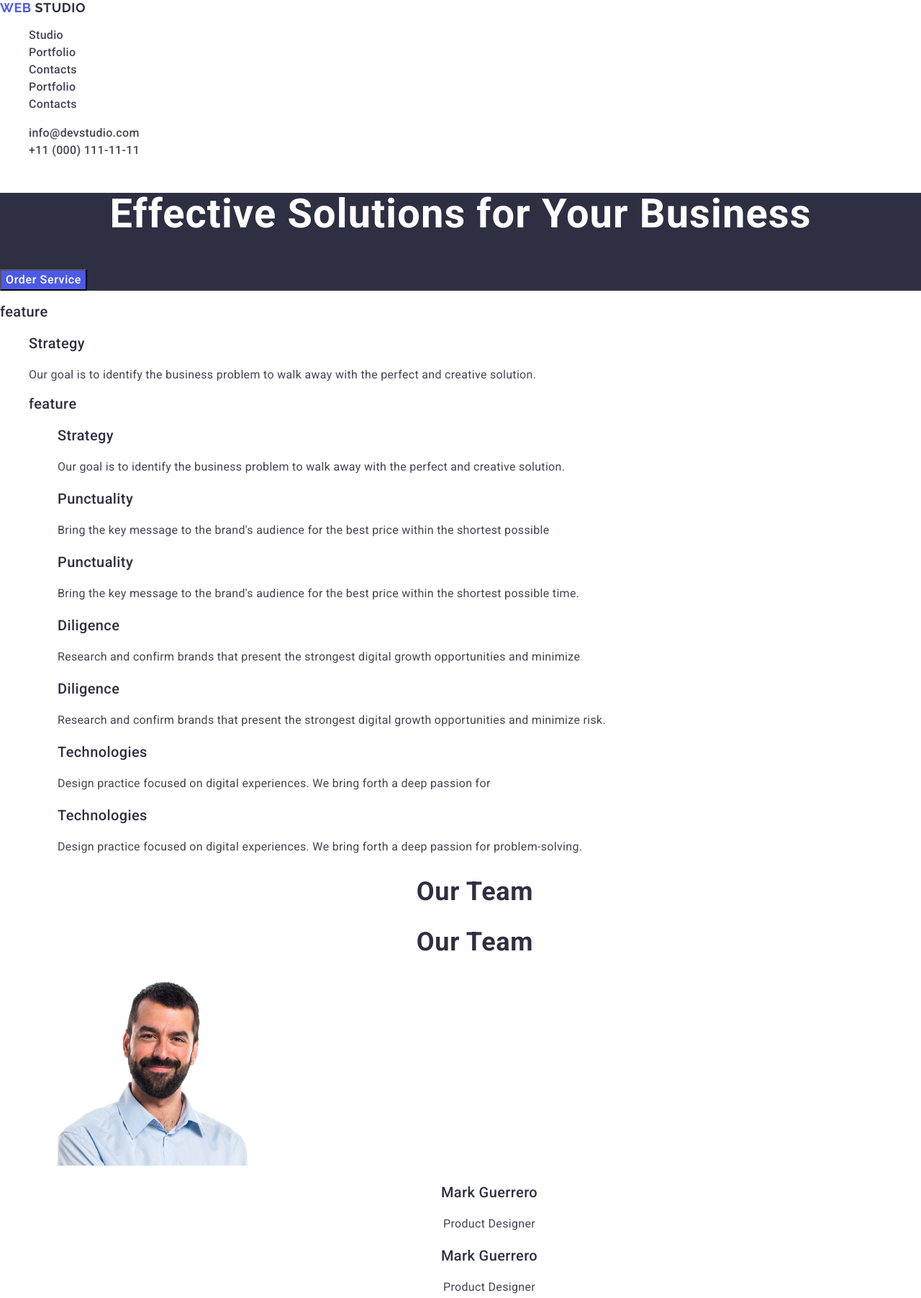
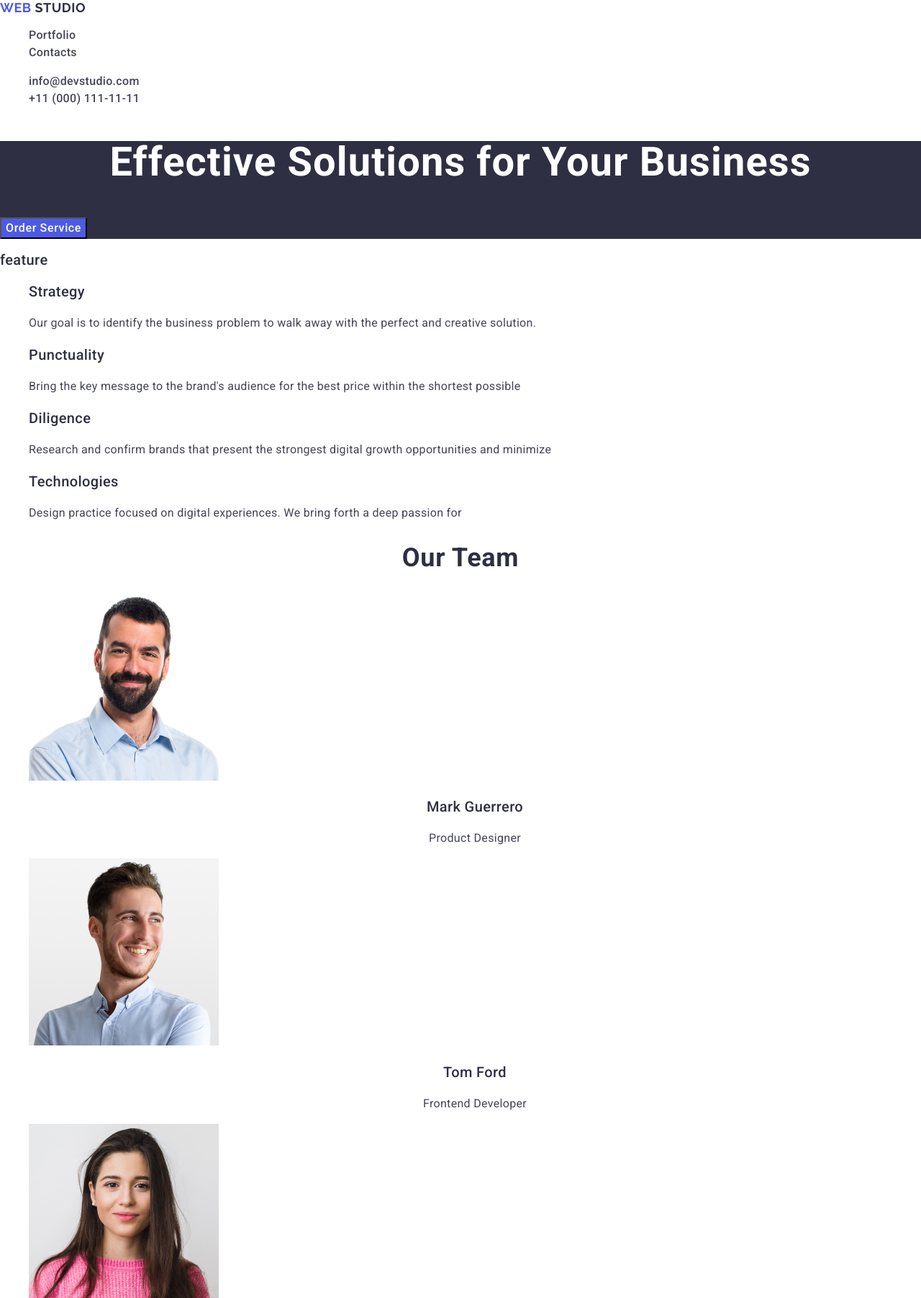
Before and after one commit to Kost-prog/goit-markup-hw-02-02, a plain HTML site: page index.html in a window 1280 px wide. Shown: the top 1804 px of the page at 72% size. Drawn offline with nearby package versions, Linux system fonts and the light colour scheme.

Commit message:
Add files via upload

```diff
--- a/index.html
+++ b/index.html
@@ -25,12 +25,9 @@
         <nav class="nav-page">
             <a class="logo" href="./index.html"> Web <span class="logo-style">Studio</span> </a>
             <ul class="nav-list">
-                <li class="nav-item"><a class="nav-item-link" href="./index.html">Studio</a></li>
                 <li class="nav-item"><a class="nav-item-link" href="">Portfolio</a></li>
                 <li class="nav-item"><a class="nav-item-link" href="">Contacts</a></li>
-                <li class="nav-item"><a class="nav-item-link" href="">Portfolio</a></li>
-                <li class="nav-item"><a class="nav-item-link" href="">Contacts</a></li>
-            </ul>
+                        </ul>
         </nav>
         <address class="nav-item-adr" class="nav-item-adr">
             <ul>
@@ -41,18 +38,11 @@
     </header>
     <main>
 <!-- ======Hero====== -->
-<!-- ======Hero====== -->
         <section class="hero">
             <h1 class="hero-title">Effective Solutions for Your Business</h1>
             <button class="hero-btn" type="button">Order Service</button>
         </section>
-<!--======Section 2======-->
-        <section class="our-skill">
-            <h2 class="our-skill-hd">feature</h2>
-            <ul class="our-ckill-list">
-                <li class="our-skill-hd-li">
-                    <h3 class="our-skill-hd-h">Strategy</h3>
-                    <p class="our-skill-hd-p">Our goal is to identify the business problem to walk away with the perfect and creative solution.
+
 <!--======Section 2======-->
         <section class="our-skill">
             <h2 class="our-skill-hd">feature</h2>
@@ -66,70 +56,39 @@
                     <h3 class="our-skill-hd-h">Punctuality</h3>
                     <p class="our-skill-hd-p">Bring the key message to the brand's audience for the best price within the shortest possible
                 <li class="our-skill-hd-li">
-                    <h3 class="our-skill-hd-h">Punctuality</h3>
-                    <p class="our-skill-hd-p">Bring the key message to the brand's audience for the best price within the shortest possible
-                        time.</p>
-                </li>
-                <li class="our-skill-hd-li">
                     <h3 class="our-skill-hd-h">Diligence</h3>
                     <p class="our-skill-hd-p">Research and confirm brands that present the strongest digital growth opportunities and minimize
                 <li class="our-skill-hd-li">
-                    <h3 class="our-skill-hd-h">Diligence</h3>
-                    <p class="our-skill-hd-p">Research and confirm brands that present the strongest digital growth opportunities and minimize
-                        risk.</p>
-                </li>
-                <li class="our-skill-hd-li">
                     <h3 class="our-skill-hd-h">Technologies</h3>
                     <p class="our-skill-hd-p">Design practice focused on digital experiences. We bring forth a deep passion for
-                <li class="our-skill-hd-li">
-                    <h3 class="our-skill-hd-h">Technologies</h3>
-                    <p class="our-skill-hd-p">Design practice focused on digital experiences. We bring forth a deep passion for
-                        problem-solving.</p>
-                </li>
             </ul>
         </section>
 <!--======Section 3======-->
         <section class="our-team">
             <h2 class="our-team-head">Our Team</h2>
-<!--======Section 3======-->
-        <section class="our-team">
-            <h2 class="our-team-head">Our Team</h2>
             <ul>
-                <li class="our-team-hd-li">
                 <li class="our-team-hd-li">
                     <img src="./images/img-1.jpg" alt="Mark Guerrero" width="264" />
                     <h3 class="our-team-hd-h">Mark Guerrero</h3>
                     <p class="our-team-hd-p">Product Designer</p>
-                    <h3 class="our-team-hd-h">Mark Guerrero</h3>
-                    <p class="our-team-hd-p">Product Designer</p>
                 </li>
-                <li class="our-team-hd-li">
                 <li class="our-team-hd-li">
                     <img src="./images/img-2.jpg" alt="Tom Ford" width="264" />
                     <h3 class="our-team-hd-h">Tom Ford</h3>
                     <p class="our-team-hd-p">Frontend Developer</p>
-                    <h3 class="our-team-hd-h">Tom Ford</h3>
-                    <p class="our-team-hd-p">Frontend Developer</p>
                 </li>
-                <li class="our-team-hd-li">
                 <li class="our-team-hd-li">
                     <img src="./images/img-3.jpg" alt="Camila Garcia" width="264" />
                     <h3 class="our-team-hd-h">Camila Garcia</h3>
                     <p class="our-team-hd-p">Marketing</p>
-                    <h3 class="our-team-hd-h">Camila Garcia</h3>
-                    <p class="our-team-hd-p">Marketing</p>
                 </li>
                 <li class="our-team-hd-li">
-                <li class="our-team-hd-li">
                     <img src="./images/img-4.jpg" alt="Daniel Wilson" width="264" />
-                    <h3 class="our-team-hd-h">Daniel Wilson</h3>
-                    <p class="our-team-hd-p">UI Designer</p>
                     <h3 class="our-team-hd-h">Daniel Wilson</h3>
                     <p class="our-team-hd-p">UI Designer</p>
                 </li>
             </ul>
         </section>
-<!--======Section 4======-->
 <!--======Section 4======-->
         <section>
             <h2> Our Portfolio </h2>
@@ -179,5 +138,4 @@
     </footer>
 
 </body>
->>>>>>> 9f53a05f351036f84e6ffa8064ef8eccccaf3058
 </html>
```
